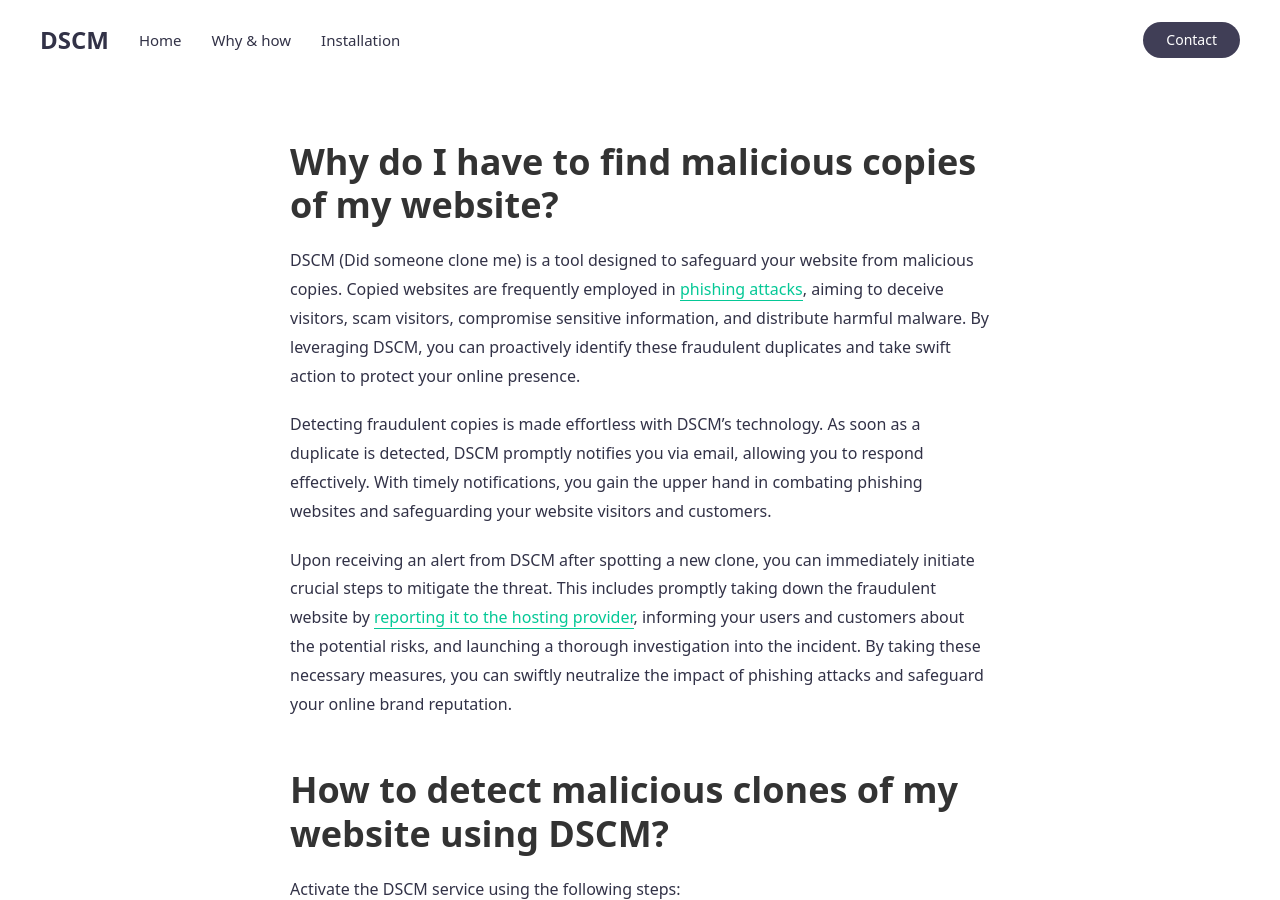
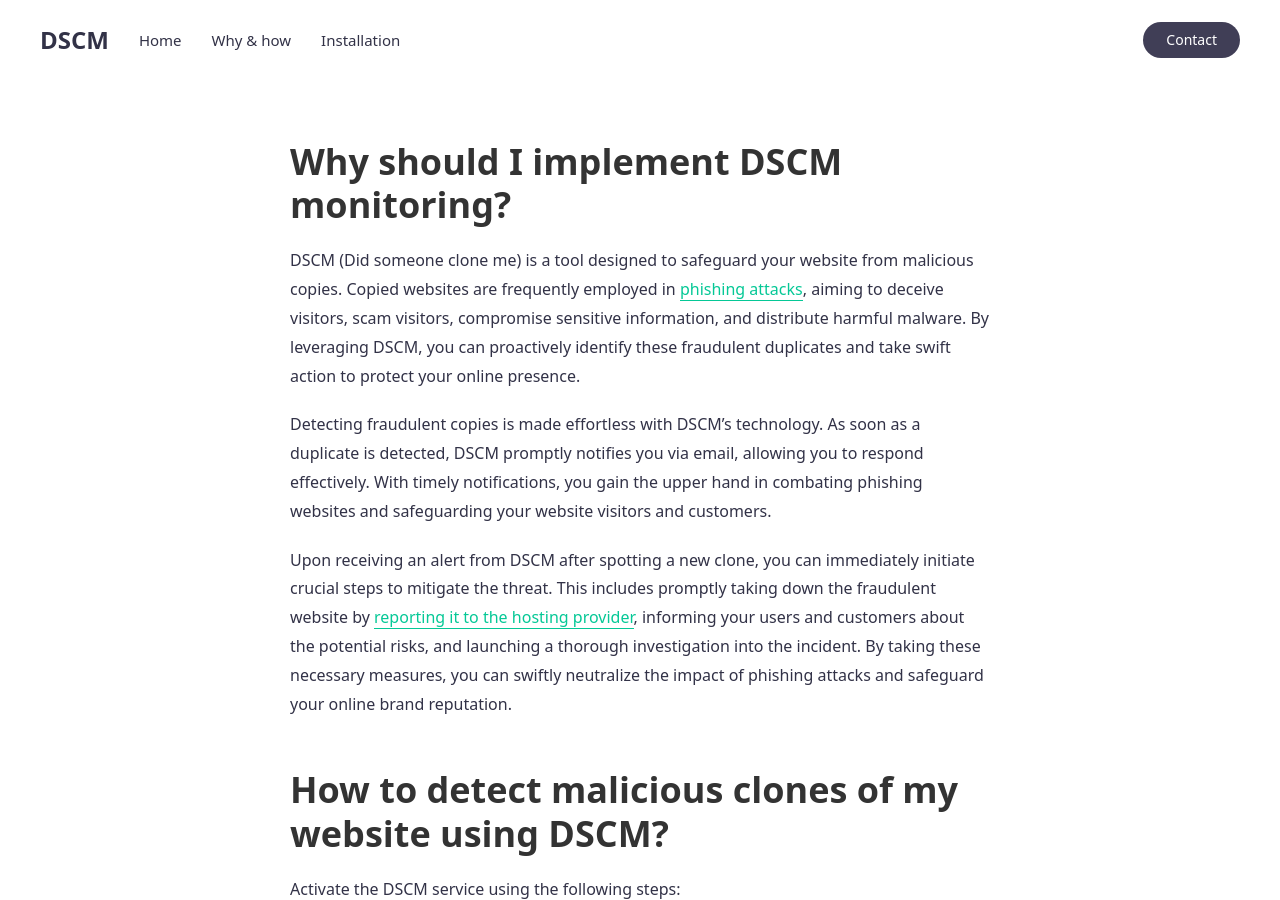
Before and after one commit to didsomeonecloneme/didsomeonecloneme.github.io, a Jekyll site: the page built from whyhow.md, in a window 1280 px wide and 900 px high. Built offline with Jekyll 4.4.1, drawn with Linux system fonts in a browser that asks for light colours.

Commit message:
Update whyhow.md

```diff
--- a/whyhow.md
+++ b/whyhow.md
@@ -7,7 +7,7 @@ image: /uploads/dscm_sm.png
 description: DSCM is a free to use tool that helps you to detect malicious clones of your website. You need to fill in your website's domain name and email address to start detecting clones of your website.
 ---
 
-# Why do I have to find malicious copies of my website?
+# Why should I implement DSCM monitoring?
 
 DSCM (Did someone clone me) is a tool designed to safeguard your website from malicious copies. Copied websites are frequently employed in <a href="/what-is-website-cloning/">phishing attacks</a>, aiming to deceive visitors, scam visitors, compromise sensitive information, and distribute harmful malware. By leveraging DSCM, you can proactively identify these fraudulent duplicates and take swift action to protect your online presence.
 
```
